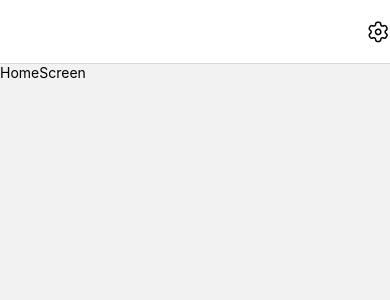
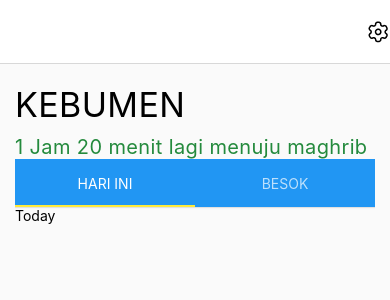
Before and after one commit to hidayat-nur/JadwalShalat, a React Native app: screen /Home in a window 390 px wide. Shown: the top 300 px of the page. Built offline with nearby package versions, Linux system fonts and the light colour scheme.

Commit message:
add title and tab thirdparty

```diff
--- a/package.json
+++ b/package.json
@@ -14,8 +14,10 @@
     "@react-navigation/native-stack": "^6.9.13",
     "react": "18.2.0",
     "react-native": "0.72.3",
+    "react-native-pager-view": "^6.2.0",
     "react-native-safe-area-context": "^4.7.1",
-    "react-native-screens": "^3.24.0"
+    "react-native-screens": "^3.24.0",
+    "react-native-tab-view": "^3.5.2"
   },
   "devDependencies": {
     "@babel/core": "^7.20.0",
--- /dev/null
+++ b/src/config/variables.ts
@@ -0,0 +1,5 @@
+export const colors = {
+  black: '#000000',
+  green: '#248A3D',
+  semiWhite: '#FAFAFA',
+};
--- a/src/pages/Home/HomeScreen.tsx
+++ b/src/pages/Home/HomeScreen.tsx
@@ -1,11 +1,32 @@
 import {View, Text} from 'react-native';
-import React from 'react';
+import React, {useState} from 'react';
 import {styles} from './styles/HomeStyles';
+import {SceneMap, TabView} from 'react-native-tab-view';
+import Today from './_parts/Today';
+import Tomorrow from './_parts/Tomorrow';
 
 const HomeScreen = () => {
+  const [index, setIndex] = useState(0);
+  const [routes] = useState([
+    {key: 'today', title: 'Hari ini'},
+    {key: 'tomorrow', title: 'Besok'},
+  ]);
+  const renderScene = SceneMap({
+    today: Today,
+    tomorrow: Tomorrow,
+  });
+
   return (
     <View style={styles.container}>
-      <Text>HomeScreen</Text>
+      <Text style={styles.title}>KEBUMEN</Text>
+      <Text style={styles.subtitle}>1 Jam 20 menit lagi menuju maghrib</Text>
+
+      <TabView
+        navigationState={{index, routes}}
+        renderScene={renderScene}
+        onIndexChange={setIndex}
+        // initialLayout={{ width: layout.width }}
+      />
     </View>
   );
 };
--- /dev/null
+++ b/src/pages/Home/_parts/Today.tsx
@@ -0,0 +1,12 @@
+import {View, Text} from 'react-native';
+import React from 'react';
+
+const Today = () => {
+  return (
+    <View>
+      <Text>Today</Text>
+    </View>
+  );
+};
+
+export default Today;
--- /dev/null
+++ b/src/pages/Home/_parts/Tomorrow.tsx
@@ -0,0 +1,12 @@
+import {View, Text} from 'react-native';
+import React from 'react';
+
+const Tomorrow = () => {
+  return (
+    <View>
+      <Text>Tomorrow</Text>
+    </View>
+  );
+};
+
+export default Tomorrow;
--- a/src/pages/Home/styles/HomeStyles.ts
+++ b/src/pages/Home/styles/HomeStyles.ts
@@ -1,7 +1,30 @@
 import {StyleSheet} from 'react-native';
+import {colors} from '../../../config/variables';
 
 export const styles = StyleSheet.create({
   container: {
     flex: 1,
+    paddingVertical: 20,
+    paddingHorizontal: 15,
+    backgroundColor: colors.semiWhite,
+  },
+  title: {
+    color: colors.black,
+    // font-family: SF Pro Display;
+    fontSize: 34,
+    // font-style: normal;
+    // font-weight: 700;
+    lineHeight: 41,
+    letterSpacing: 0.374,
+  },
+  subtitle: {
+    color: colors.green,
+    // font-family: SF Pro Display;
+    fontSize: 20,
+    // font-style: normal;
+    // font-weight: 400;
+    lineHeight: 24,
+    letterSpacing: 0.38,
+    marginTop: 10,
   },
 });
```
Also changed, not shown: 2 other files (tests, documents, lock files or other folders).
